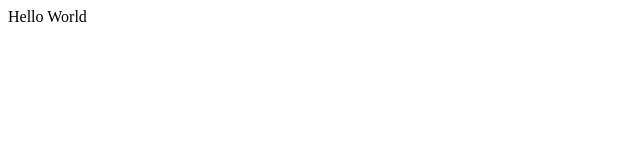
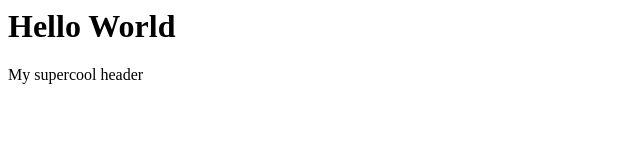
Before and after one commit to EdMorrell/EdMorrell.github.io, a plain HTML site: page index.html in a window 1280 px wide. Shown: the whole page, without its empty margins (0-640 px from the left). Drawn offline with Linux system fonts and the light colour scheme.

Commit message:
Added header

```diff
--- a/index.html
+++ b/index.html
@@ -1 +1,4 @@
-<header>Hello World</header>
+<div class="header">
+  <h1>Hello World</h1>
+  <p>My supercool header</p>
+</div>
```
